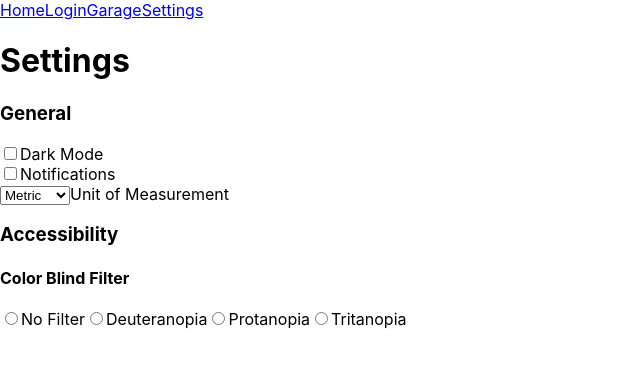
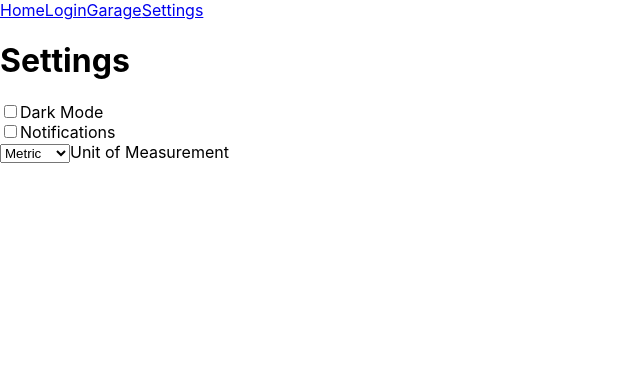
Before and after one commit to dheffer/DrivelineApp, a React (Create React App) app in the folder frontend/: page /settings in a window 1280 px wide. Shown: the top 368 px of the page, without its empty margins (0-640 px from the left). Built offline with nearby package versions, Linux system fonts and the light colour scheme.

Commit message:
Removed colourblind accessibility. Added package-lock.json to .gitignore.

```diff
--- a/frontend/src/pages/Settings.js
+++ b/frontend/src/pages/Settings.js
@@ -5,7 +5,6 @@ export const Settings = () => {
     const [darkMode, setDarkMode] = useState(false);
     const [notifications, setNotifications] = useState(false);
     const [unitOfMeasurement, setUnitOfMeasurement] = useState('metric');
-    const [colorBlindness, setColorBlindness] = useState('normal');
 
     const handleSubmit = (e) => {
         e.preventDefault();
@@ -15,7 +14,6 @@ export const Settings = () => {
         <div>
             <h1>Settings</h1>
             <form>
-                <h3>General</h3>
                 <label>
                     <input type="checkbox" id="darkMode" name="darkMode" value="darkMode"
                     onChange={() => setDarkMode(!darkMode)} />
@@ -39,20 +37,6 @@ export const Settings = () => {
                     Unit of Measurement
                 </label>
                 <br/>
-
-                <h3>Accessibility</h3>
-
-                <h4>Color Blind Filter</h4>
-                <label>
-                    <input type="radio" id="normal" name="colorBlindness" value="normal"
-                    onClick={() => setColorBlindness('normal')} />No Filter
-                    <input type="radio" id="deuteranopia" name="colorBlindness" value="deuteranopia"
-                    onClick={() => setColorBlindness('deuteranopia')} />Deuteranopia
-                    <input type="radio" id="protanopia" name="colorBlindness" value="protanopia"
-                    onClick={() => setColorBlindness('protanopia')} />Protanopia
-                    <input type="radio" id="tritanopia" name="colorBlindness" value="tritanopia"
-                    onClick={() => setColorBlindness('tritanopia')} />Tritanopia
-                </label>
             </form>
         </div>
     );
```
Also changed, not shown: 2 other files (tests, documents, lock files or other folders).
